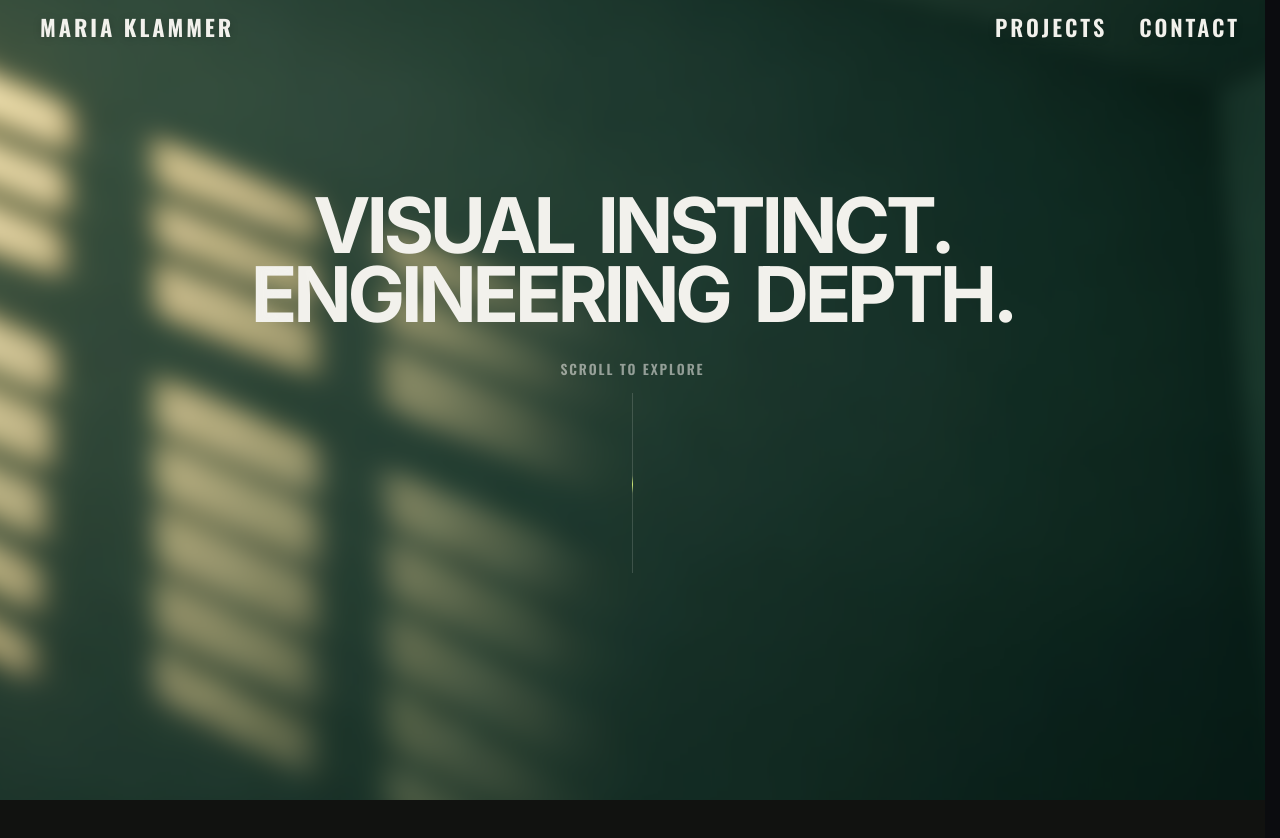
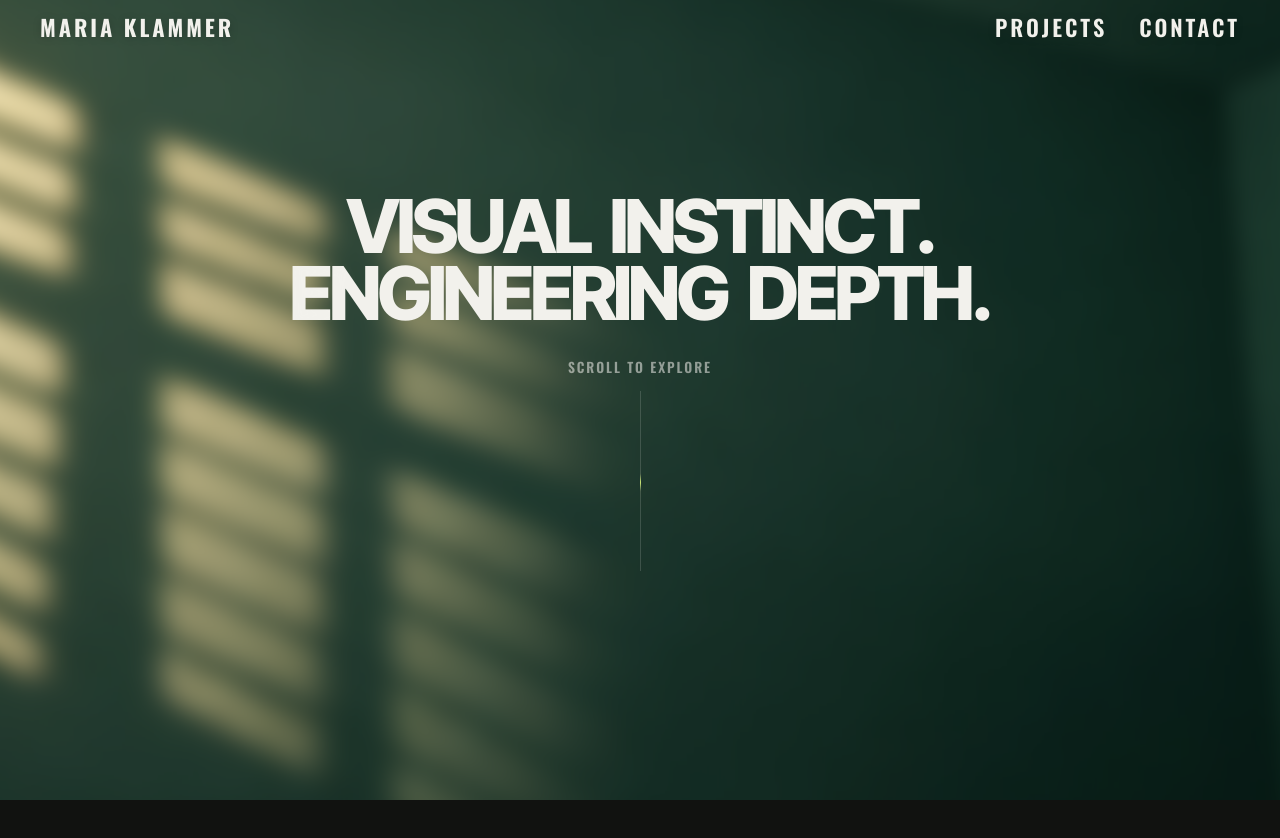
Before and after one commit to MariaKlam/BACKUP_PORTFOLIO, an Astro site: page / in a window 1280 px wide. Shown: the top 838 px of the page. Built offline with nearby package versions, Linux system fonts and the light colour scheme; Astro itself is replaced by a stand-in of ours; a web font is replaced by a local one.

Commit message:
Restore portfolio visuals and layout

```diff
--- a/public/styles/main.css
+++ b/public/styles/main.css
@@ -43,15 +43,6 @@
   --card-bg: #16191c;
 }
 
-@font-face {
-  font-family: "Inter Tight";
-  src: url("/fonts/inter-tight.woff2") format("woff2");
-  font-style: normal;
-  font-weight: 100 900;
-
-  /* oluline */
-  font-display: block;
-}
 /* ======================================
    BASE
 ====================================== */
@@ -62,10 +53,6 @@ html,
 body {
   height: 100%;
   margin: 0;
-}
-
-html {
-  scrollbar-gutter: stable;
 }
 body {
   background: var(--bg);
--- a/src/layouts/Base.astro
+++ b/src/layouts/Base.astro
@@ -29,14 +29,6 @@ const isActive = (hrefs: string | string[]) => {
 
   <head>
 
-    <link
-      rel="preload"
-      href="/fonts/inter-tight.woff2"
-      as="font"
-      type="font/woff2"
-      crossorigin
-    />
-
     <meta charset="utf-8" />
 
     <meta
@@ -64,6 +56,17 @@ const isActive = (hrefs: string | string[]) => {
 
 
     <!-- FONTS -->
+
+    <link
+      rel="preconnect"
+      href="https://fonts.gstatic.com"
+      crossorigin
+    />
+
+    <link
+      href="https://fonts.googleapis.com/css2?family=Inter+Tight:wght@400;600;800&display=swap"
+      rel="stylesheet"
+    />
 
     <link
       href="https://fonts.googleapis.com/css2?family=Inter:wght@400;500;600;700&display=swap"
--- a/src/pages/index.astro
+++ b/src/pages/index.astro
@@ -12,25 +12,7 @@ import Base from "../layouts/Base.astro";
     <section class="visual-story" id="visualStory">
       <div class="visual-sticky">
 
-    <!-- =====================================================
-         GLOBAL BACKGROUND
-         stays behind intro + expanding visual scenes
-    ====================================================== -->
-
-   <picture class="intro-pattern" aria-hidden="true">
-  <source
-    media="(max-width: 760px)"
-    srcset="/images/visual/binds_mobile.webp"
-  />
-
-  <img
-    src="/images/visual/binds.webp"
-    alt=""
-    fetchpriority="high"
-    decoding="sync"
-  />
-</picture>
-
+        <div class="intro-pattern" aria-hidden="true"></div>
 
         <!-- =====================================================
              01 — INTRO
@@ -59,8 +41,7 @@ import Base from "../layouts/Base.astro";
                 <span
                   class="intro-secondary"
                   data-text="instinct."
-            >
-              instinct.
+                >instinct.
                 </span>
               </span>
 
@@ -79,27 +60,19 @@ import Base from "../layouts/Base.astro";
                 <span
                   class="intro-secondary"
                   data-text="depth."
-            >
-              depth.
+                >depth.
                 </span>
               </span>
 
             </h1>
 
 
-        <div
-          class="scroll-cue"
-          aria-hidden="true"
-        >
-          <span
-            class="scroll-hint scroll-hint--desktop"
-          >
+           <div class="scroll-cue" aria-hidden="true">
+            <span class="scroll-hint scroll-hint--desktop">
               Scroll to explore
             </span>
 
-          <span
-            class="scroll-hint scroll-hint--mobile"
-          >
+            <span class="scroll-hint scroll-hint--mobile">
               Swipe to explore
             </span>
 
@@ -107,9 +80,6 @@ import Base from "../layouts/Base.astro";
               <span class="scroll-light"></span>
             </span>
           </div>
-
-      </div>
-
         </section>
 
 
@@ -121,12 +91,10 @@ import Base from "../layouts/Base.astro";
           class="story-scene"
           id="sceneKompa"
         >
-
           <div
             class="visual-frame visual-frame--square"
             id="kompaFrame"
           >
-
             <img
               src="/images/visual/kompa.webp"
               alt="Visual composition study by Maria Klammer"
@@ -135,7 +103,6 @@ import Base from "../layouts/Base.astro";
             <div class="frame-overlay"></div>
 
             <div class="visual-copy">
-
               <p class="visual-label">
                 <span>01</span>
                 <span>Visual thinking</span>
@@ -144,11 +111,8 @@ import Base from "../layouts/Base.astro";
               <h2>
                 Visual instinct.
               </h2>
-
             </div>
-
           </div>
-
         </section>
 
 
@@ -160,12 +124,10 @@ import Base from "../layouts/Base.astro";
           class="story-scene"
           id="sceneSteel"
         >
-
           <div
             class="visual-frame visual-frame--landscape"
             id="steelFrame"
           >
-
             <img
               src="/images/visual/steel-table.png"
               alt="Hospitality visual direction by Maria Klammer"
@@ -176,7 +138,6 @@ import Base from "../layouts/Base.astro";
             ></div>
 
             <div class="visual-copy">
-
               <p class="visual-label">
                 <span>02</span>
                 <span>Direction</span>
@@ -186,11 +147,8 @@ import Base from "../layouts/Base.astro";
                 Product logic.<br />
                 Visual direction.
               </h2>
-
             </div>
-
           </div>
-
         </section>
 
 
@@ -202,12 +160,10 @@ import Base from "../layouts/Base.astro";
           class="story-scene"
           id="sceneGif"
         >
-
           <div
             class="visual-frame visual-frame--square"
             id="gifFrame"
           >
-
             <img
               src="/images/visual/gif1.gif"
               alt="Interaction and motion study by Maria Klammer"
@@ -216,7 +172,6 @@ import Base from "../layouts/Base.astro";
             <div class="frame-overlay"></div>
 
             <div class="visual-copy">
-
               <p class="visual-label">
                 <span>03</span>
                 <span>Interaction</span>
@@ -226,11 +181,8 @@ import Base from "../layouts/Base.astro";
                 Systems can<br />
                 still feel alive.
               </h2>
-
             </div>
-
           </div>
-
         </section>
 
 
@@ -242,12 +194,10 @@ import Base from "../layouts/Base.astro";
           class="story-scene"
           id="sceneFinal"
         >
-
           <div
             class="visual-frame visual-frame--final"
             id="finalFrame"
           >
-
             <video
               class="final-video"
               id="finalVideo"
@@ -297,7 +247,6 @@ import Base from "../layouts/Base.astro";
                   class="final-icon-link"
                   aria-label="View CV"
                 >
-
                   <span
                     class="document-icon"
                     aria-hidden="true"
@@ -310,16 +259,13 @@ import Base from "../layouts/Base.astro";
                   <span class="icon-label">
                     CV
                   </span>
-
                 </a>
-
 
                 <a
                   href="/projects"
                   class="final-icon-link"
                   aria-label="View projects"
                 >
-
                   <span
                     class="folder-icon"
                     aria-hidden="true"
@@ -328,15 +274,12 @@ import Base from "../layouts/Base.astro";
                   <span class="icon-label">
                     Projects
                   </span>
-
                 </a>
 
               </nav>
 
             </div>
-
           </div>
-
         </section>
 
       </div>
@@ -820,73 +763,33 @@ import Base from "../layouts/Base.astro";
       var(--home-bg);
   }
 
+
   .visual-sticky {
-  position: sticky;
-  top: 0;
-
-  width: 100%;
-  height: 100svh;
-
-  overflow: hidden;
-  isolation: isolate;
+    position:
+      sticky;
+
+    top:
+      0;
+
+    width:
+      100%;
+
+    height:
+      100svh;
+
+    overflow:
+      hidden;
+
+    isolation:
+      isolate;
 
     background:
       url("/images/visual/binds.webp")
       center center / cover
       no-repeat;
 
-  background-color: #43503f;
-}
-
-.intro-pattern {
-  position: absolute;
-  inset: -2%;
-  z-index: 0;
-
-  display: block;
-
-  pointer-events: none;
-
-  filter: blur(10px);
-  transform: scale(1.04);
-}
-
-.intro-pattern img {
-  display: block;
-
-  width: 100%;
-  height: 100%;
-
-  object-fit: cover;
-  object-position: center;
-}
-
-
-
-.story-scene--intro {
-  z-index: 10;
-}
-
-#sceneKompa {
-  z-index: 20;
-}
-
-#sceneSteel {
-  z-index: 30;
-}
-
-#sceneGif {
-  z-index: 40;
-}
-
-#sceneFinal {
-  z-index: 50;
-}
-
-@media (max-width: 760px) {
-  .intro-pattern img {
-    object-position: center top;
-  }
+    background-color:
+      #43503f;
   }
 
 
@@ -965,32 +868,21 @@ import Base from "../layouts/Base.astro";
 
 
 .intro-title {
-    margin:
-      0;
+  margin: 0;
 
   font-family:
     "Inter Tight",
     var(--ui-font),
     sans-serif;
-  font-size: clamp(
-    3.5rem,
-    6vw,
-    6.5rem
-  );
-    font-weight:
-      800;
-
-    line-height:
-      .9;
-
-    letter-spacing:
-      -.055em;
-
-    text-transform:
-      uppercase;
-
-    color:
-      var(--home-white);
+
+  font-size: clamp(3.4rem, 5.8vw, 6.2rem);
+
+  font-weight: 800;
+  line-height: .9;
+  letter-spacing: -.055em;
+  text-transform: uppercase;
+
+  color: var(--home-white);
 }
 
 
@@ -2016,16 +1908,15 @@ import Base from "../layouts/Base.astro";
     }
 
 
-   @media (max-width: 760px) {
     .visual-sticky {
-    height: 100dvh;
+      height:
+        100dvh;
 
       background-image:
         url("/images/visual/binds_mobile.webp");
 
       background-position:
         center top;
-  }
     }
 
 
@@ -3043,36 +2934,41 @@ import Base from "../layouts/Base.astro";
   overflow: hidden;
 }
 
+
 .intro-pattern {
   position: absolute;
   inset: -2%;
   z-index: 0;
-
-  display: block;
-
   pointer-events: none;
+
+  background-image:
+    url('/images/visual/binds.webp');
+
+  background-size: cover;
+  background-position: center;
+  background-repeat: no-repeat;
+
+  opacity: 1;
 
   filter: blur(10px);
   transform: scale(1.04);
-}
-
-.intro-pattern img {
-  display: block;
-
-  width: 100%;
-  height: 100%;
-
-  object-fit: cover;
-  object-position: center;
 }
 
 @media (max-width: 760px) {
   .intro-pattern {
     inset: -2%;
-  }
-
-  .intro-pattern img {
-    object-position: center top;
+
+    background-image:
+      url('/images/visual/binds_mobile.webp');
+
+    background-size: cover;
+    background-position: center top;
+    background-repeat: no-repeat;
+
+    opacity: 1;
+
+    filter: blur(10px);
+    transform: scale(1.04);
   }
 }
 
@@ -3080,7 +2976,7 @@ import Base from "../layouts/Base.astro";
   .scroll-light {
     animation:
       scrollLightUpMobile
-      4s
+      6.5s
       ease-in-out
       infinite;
   }
```
Lines whose indentation alone changed are shown as unchanged.
